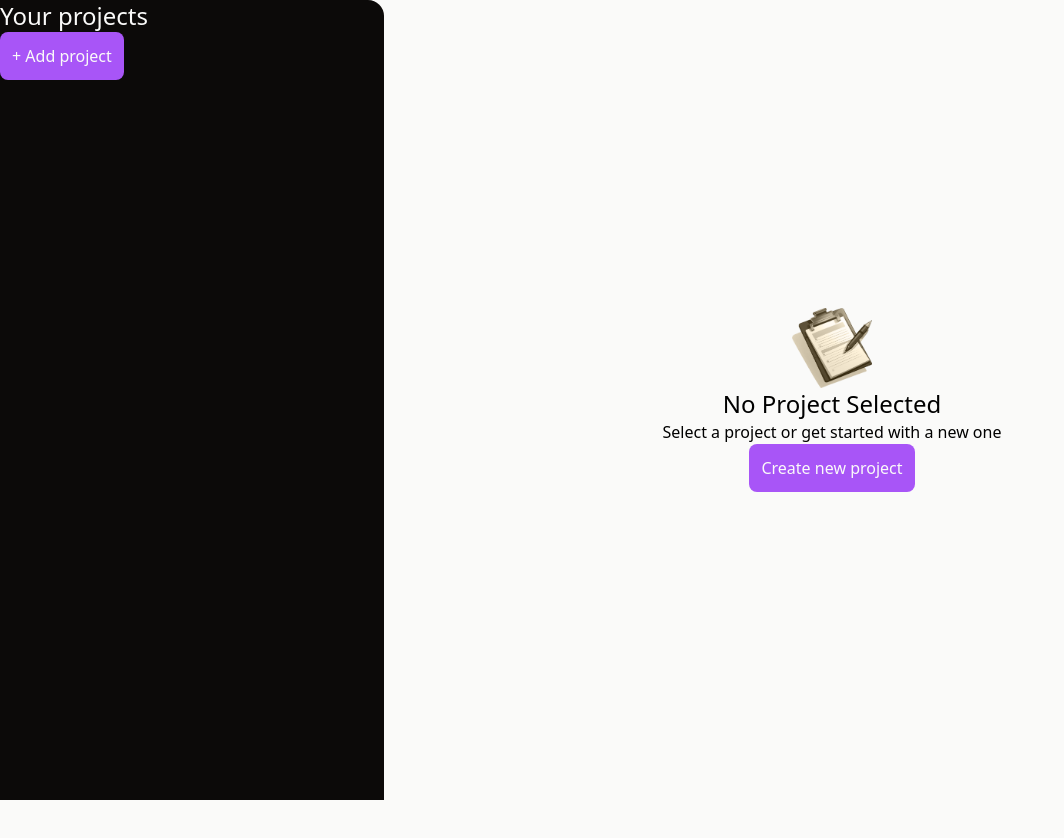
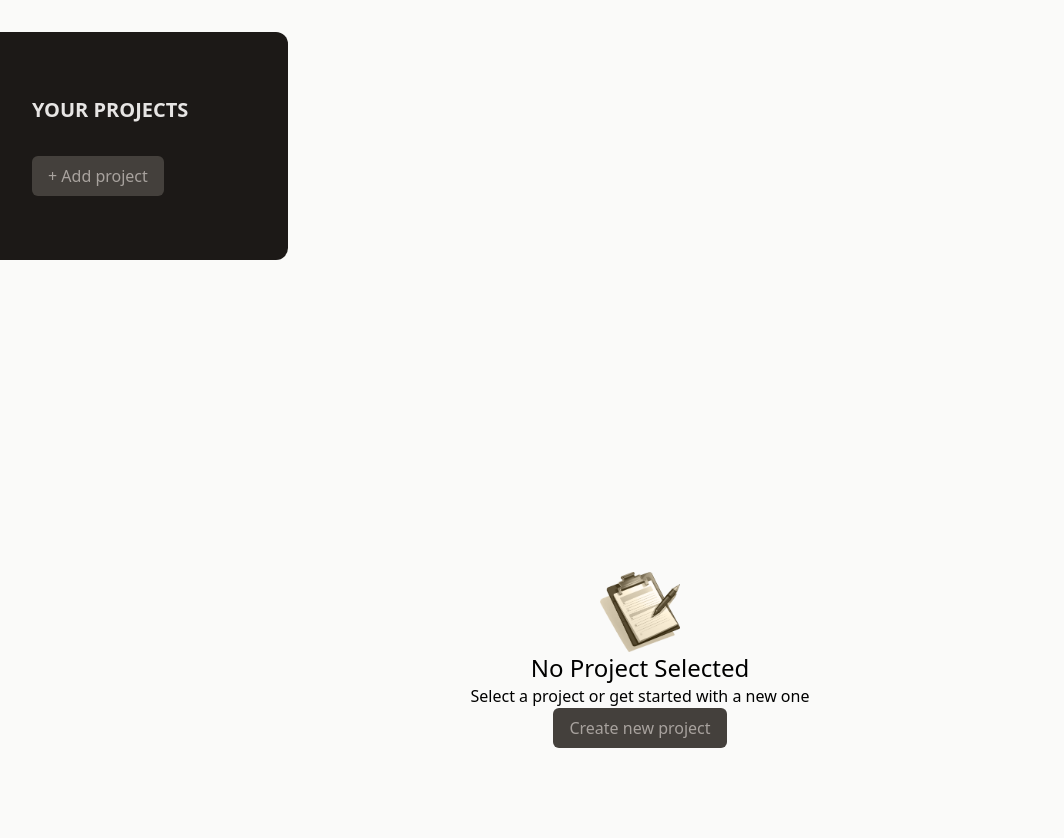
Before and after one commit to internet-unable/react-pm-app, a React (Vite) app: page / in a window 1280 px wide. Shown: the top 838 px of the page, without its empty margins (0-1064 px from the left). Before the commit the page ends 800 px from the top, so only its background shows below. Built offline with nearby package versions, Linux system fonts and the light colour scheme.

Commit message:
Styles for App, Button, Sidebar
Added/Updated styles for App, Button, Sidebar components

```diff
--- a/src/App.jsx
+++ b/src/App.jsx
@@ -62,8 +62,7 @@
     }
 
     return (
-        <main className="h-full flex">
-            {/* Todo: separete sidebar from other content, because right now React re-render it on each state change */}
+        <main className="h-screen my-8">
             <Sidebar
                 handleAddBtnClick={() => setActivePanel(panels.addProject)}
                 projectsList={projectsList}
--- a/src/components/Button/Button.jsx
+++ b/src/components/Button/Button.jsx
@@ -1,5 +1,5 @@
 export default function Button({ handleClick, children }) {
-    const defaultClasses = 'text-stone-50 bg-purple-500 p-3 rounded-lg';
+    const defaultClasses = 'px-4 py-2 text-xs md:text-base rounded-md bg-stone-700 text-stone-400 hover:bg-stone-600 hover:text-stone-100';
 
     return (
         <button
--- a/src/components/Sidebar/Sidebar.jsx
+++ b/src/components/Sidebar/Sidebar.jsx
@@ -2,9 +2,11 @@
 
 export default function Sidebar({ handleAddBtnClick, projectsList, selectActiveProject }) {
     return (
-        <aside className="h-full overflow-x-auto bg-stone-950 rounded-tr-2xl basis-96 text-stone-50">
-            <h1 className="text-2xl">Your projects</h1>
-            <Button handleClick={handleAddBtnClick}>+ Add project</Button>
+        <aside className="w-1/3 px-8 py-16 bg-stone-900 text-stone-50 md:w-72 rounded-r-xl">
+            <h2 className="mb-8 font-bold uppercase md:text-xl text-stone-200">Your projects</h2>
+            <div>
+                <Button handleClick={handleAddBtnClick}>+ Add project</Button>
+            </div>
             <ul>
                 {projectsList.map(item => {
                     return (
```
